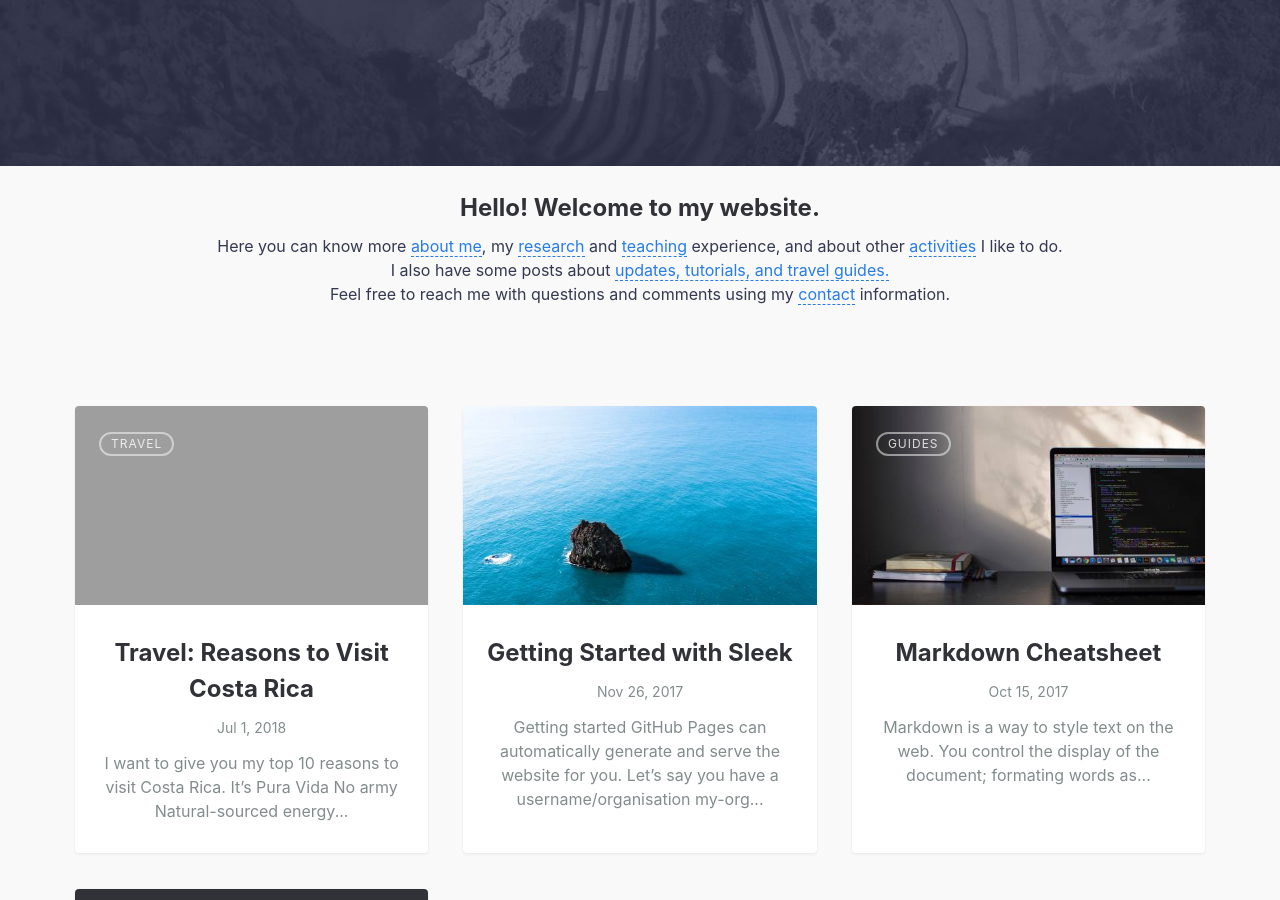
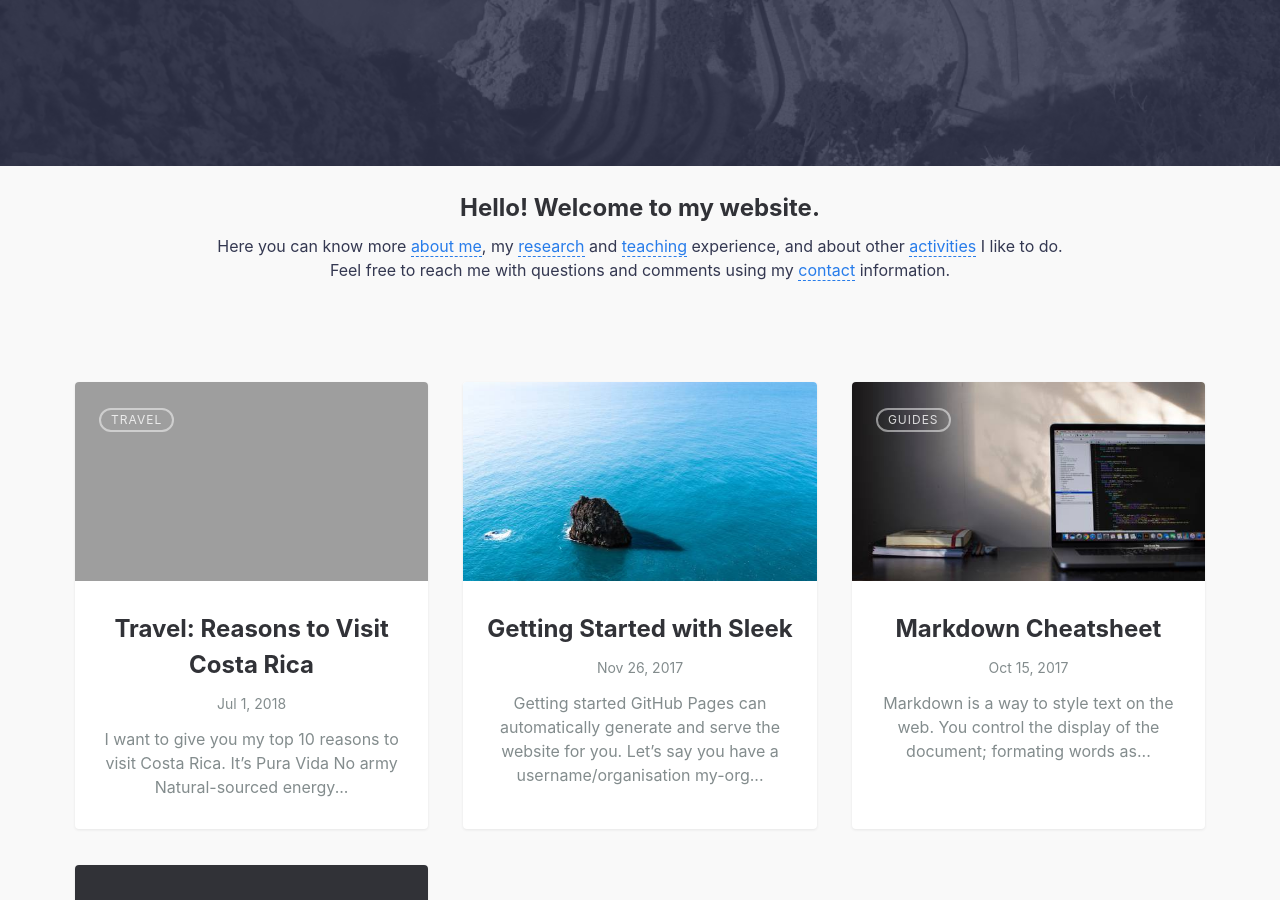
Before and after one commit to nzunigag/nzunigag.github.io, a Jekyll site: the page built from index.md, in a window 1280 px wide and 900 px high, scrolled down 410 px. Built offline with Jekyll 4.4.1, drawn with Linux system fonts in a browser that asks for light colours.

Commit message:
Update default.html

```diff
--- a/_layouts/default.html
+++ b/_layouts/default.html
@@ -37,7 +37,6 @@ layout: compress
               my <a href="https://nzunigag.github.io/research/">research</a> and
               <a href="https://nzunigag.github.io/teaching/">teaching</a> experience, and about other
               <a href="https://nzunigag.github.io/activities/">activities</a> I like to do. <br>
-              I also have some posts about <a href="https://nzunigag.github.io/categories/">updates, tutorials, and travel guides.</a> <br>
               Feel free to reach me with questions and comments using my
               <a href="https://nzunigag.github.io/contact/">contact</a> information.
             </p>
```
